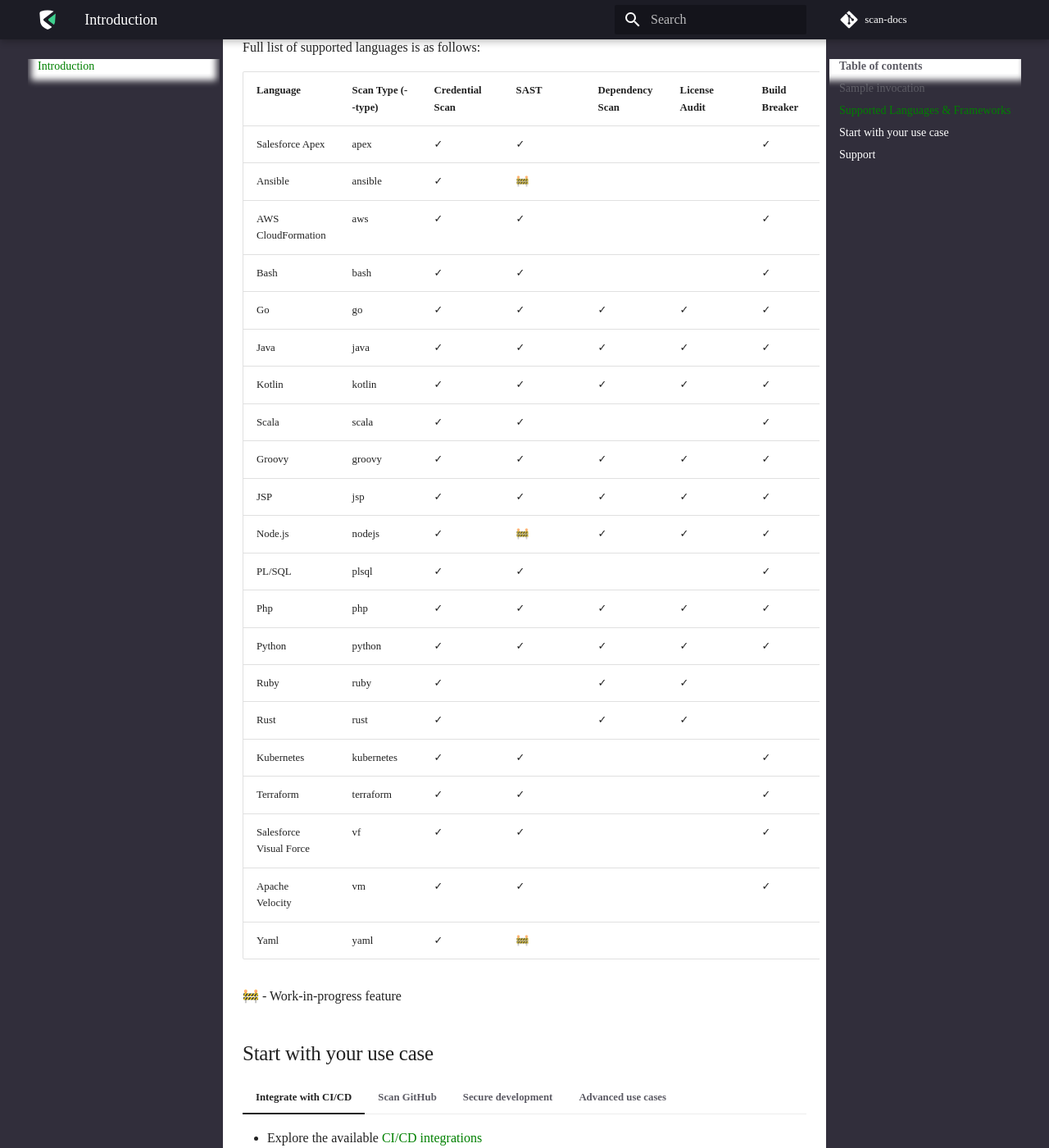
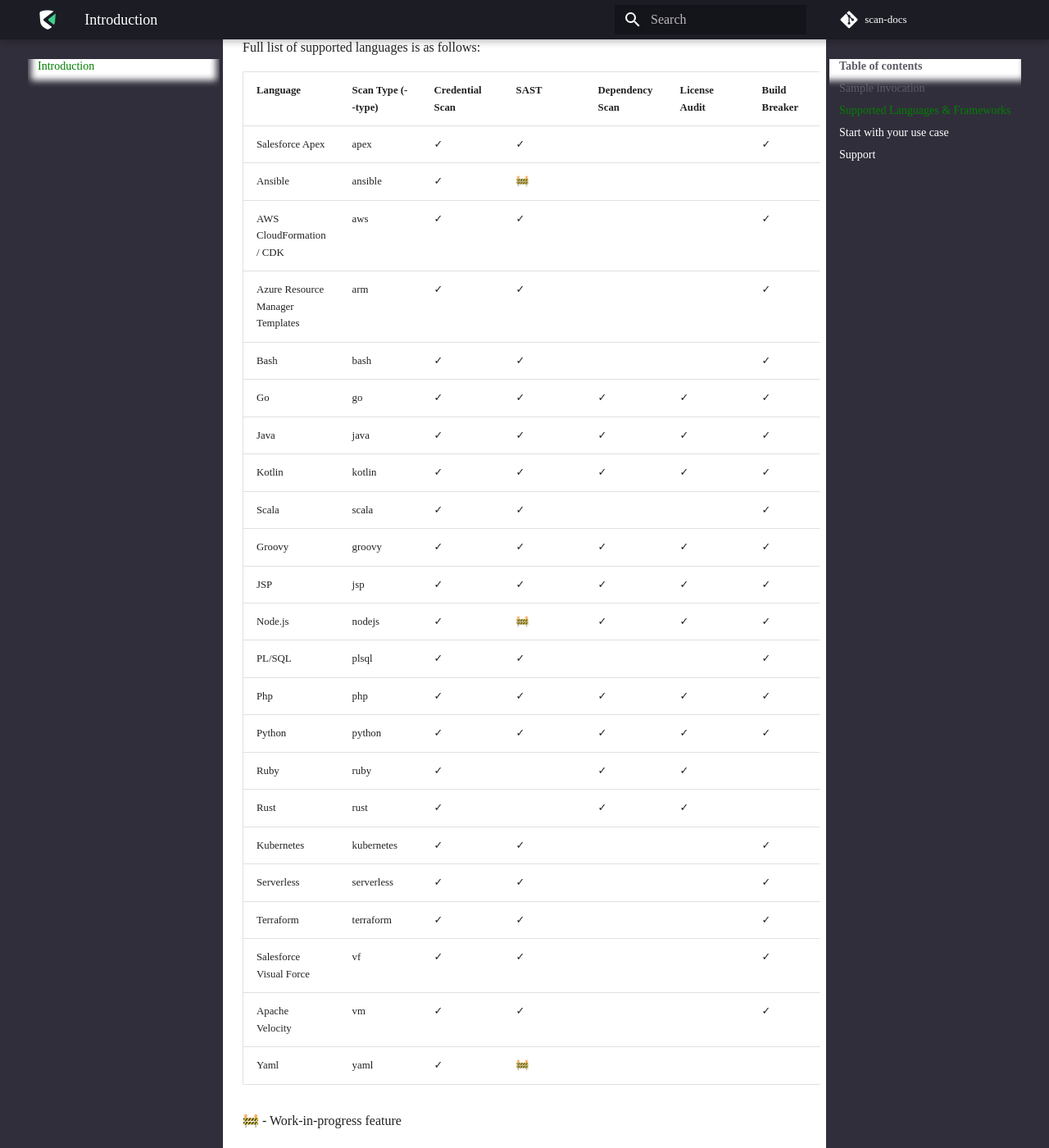
Before and after one commit to ShiftLeftSecurity/scan-docs, an MkDocs documentation site: the page built from docs/index.md, in a window 1280 px wide and 1400 px high, scrolled down 1563 px. Shown: the whole window at 82% size. Built offline with MkDocs 1.6.1 and Material for MkDocs 9.7.7, drawn with Linux system fonts in a browser that asks for light colours; some web fonts are replaced; comment, search, counter and statistics services are not loaded; some of the changed text lies outside the part shown.

Commit message:
arm + serverless (#58)

```diff
--- a/docs/index.md
+++ b/docs/index.md
@@ -48,7 +48,8 @@
 |----------|-----------|---------------------|------|-----------------|---------------|---------------|
 | Salesforce Apex     | apex | ✓ | ✓ | | | ✓ |
 | Ansible     | ansible | ✓ | 🚧 | | | |
-| AWS CloudFormation     | aws | ✓ | ✓ | | | ✓ |
+| AWS CloudFormation / CDK     | aws | ✓ | ✓ | | | ✓ |
+| Azure Resource Manager Templates     | arm | ✓ | ✓ | | | ✓ |
 | Bash     | bash | ✓ | ✓ | | | ✓ |
 | Go     | go | ✓ | ✓ | ✓ | ✓ | ✓ |
 | Java     | java | ✓ | ✓ | ✓ | ✓ | ✓ |
@@ -63,12 +64,15 @@
 | Ruby     | ruby | ✓ | | ✓ | ✓ | |
 | Rust     | rust | ✓ | | ✓ | ✓ | |
 | Kubernetes     | kubernetes | ✓ | ✓ | | | ✓ |
+| Serverless     | serverless | ✓ | ✓ | | | ✓ |
 | Terraform     | terraform | ✓ | ✓ | | | ✓ |
 | Salesforce Visual Force    | vf | ✓ | ✓ | | | ✓ |
 | Apache Velocity    | vm | ✓ | ✓ | | | ✓ |
 | Yaml     | yaml | ✓ | 🚧 | | | |
 
 🚧 - Work-in-progress feature
+
+To scan AWS CDK codebase, export to cloudformation and then scan using `aws` type.
 
 ## Start with your use case
 
```
